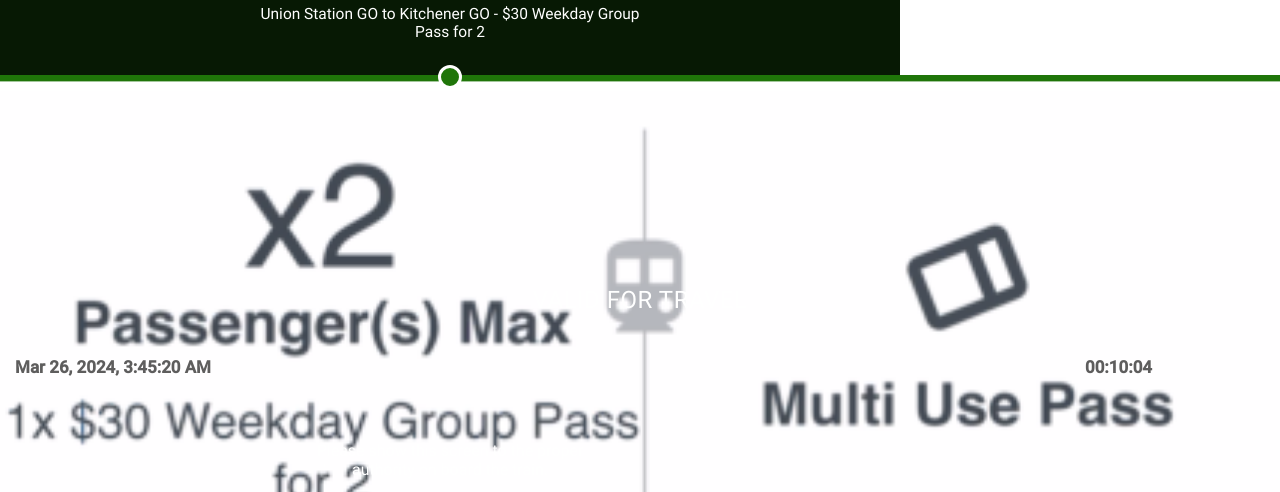
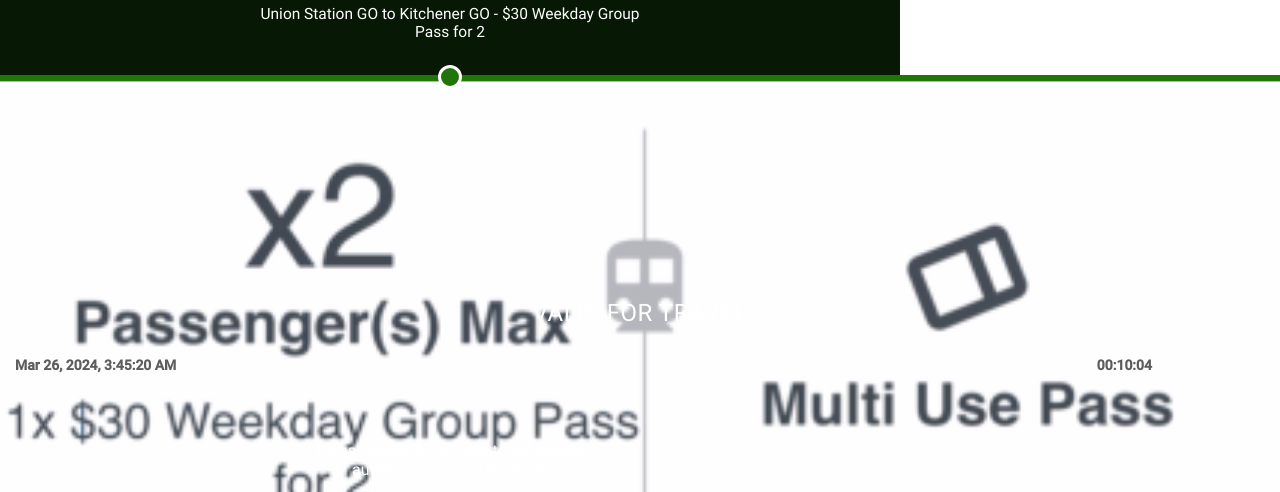
Before and after one commit to dkh103102/web, a plain HTML site: page index.html in a window 1280 px wide. Shown: the part 113-605 px from the top of the page. Drawn offline with Linux system fonts and the light colour scheme.

Commit message:
Update styles.css

```diff
--- a/styles.css
+++ b/styles.css
@@ -116,7 +116,7 @@
   width: 100%;
   position: absolute;
   z-index: 1000;
-  top: 59%;
+  top: 63%;
   font-family: roboto-regular;
   text-align: center;
   font-size: 24px;
@@ -127,7 +127,7 @@
 
 .txt-time {
   font-weight: 900;
-  font-size: 17px;
+  font-size: 14px;
   font-family: roboto-medium;
   color: rgb(94, 93, 93);
 }
```
